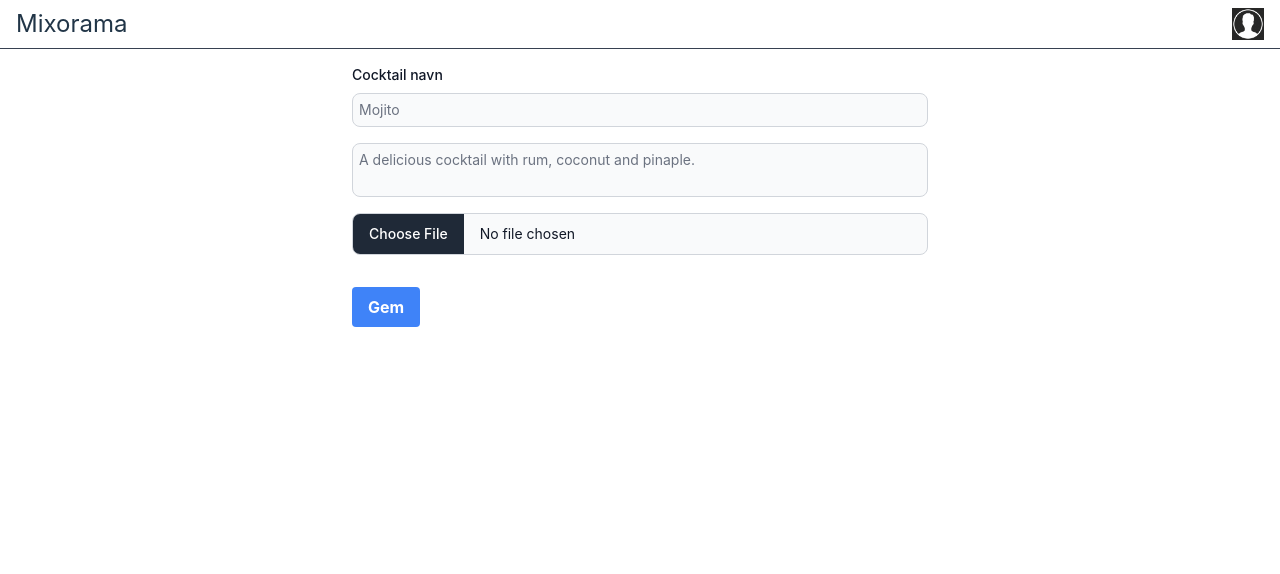
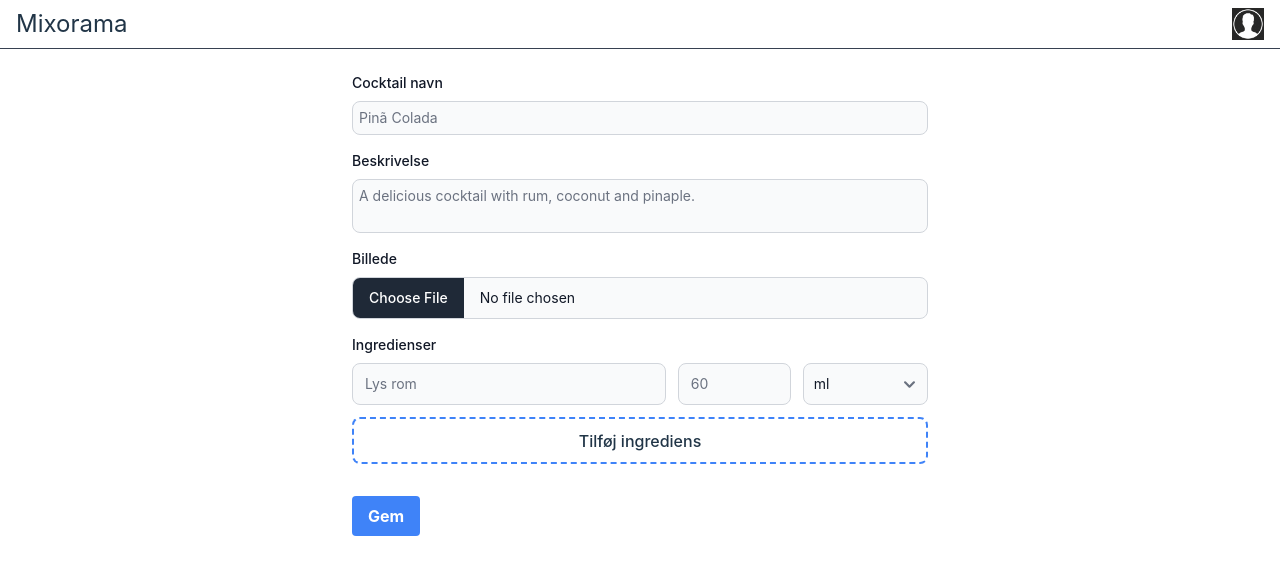
Before and after one commit to BuildItBusk/Mixorama, a React (Vite) app in the folder mixorama.client/: page /create in a window 1280 px wide. Shown: the top 574 px of the page. Built offline with nearby package versions, Linux system fonts and the light colour scheme; no server answers.

Commit message:
The approximate layout for the 'Create cocktail' form is now in place.

```diff
--- a/mixorama.client/src/components/FileInput.tsx
+++ b/mixorama.client/src/components/FileInput.tsx
@@ -11,9 +11,9 @@ const FileInput = forwardRef<HTMLInputElement, InputProps>(({ inputName, ...rest
       <input
         name={inputName as string}
         {...rest}
+        ref={ref}
         className="block w-full text-sm text-gray-900 border border-gray-300 rounded-lg cursor-pointer bg-gray-50 dark:text-gray-400 focus:outline-none dark:bg-gray-700 dark:border-gray-600 dark:placeholder-gray-400"
         aria-describedby="file_input_help"
-        id="file_input"
         type="file" />
     </>
   );
--- /dev/null
+++ b/mixorama.client/src/components/TextArea.tsx
@@ -0,0 +1,22 @@
+import { HTMLProps, forwardRef } from "react";
+import { FieldValues, FieldPath } from "react-hook-form";
+
+interface TextAreaProps extends HTMLProps<HTMLTextAreaElement> {
+    id: string;
+    inputName: FieldPath<FieldValues>;
+    placeholder: string;
+}
+
+const TextArea = forwardRef<HTMLTextAreaElement, TextAreaProps>((
+    { id, inputName, placeholder, ...rest }, ref) => {
+    return(
+        <textarea
+            id={id}
+            name={inputName as string}
+            {...rest}
+            ref={ref}
+            className="resize-none block w-full bg-gray-50 border border-gray-300 text-gray-900 text-sm rounded-lg focus:ring-blue-500 focus:border-blue-500 p-1.5 dark:bg-gray-700 dark:border-gray-600 dark:placeholder-gray-400 dark:text-white dark:focus:ring-blue-500 dark:focus:border-blue-500" placeholder="A delicious cocktail with rum, coconut and pinaple." />
+        )
+});
+
+export default TextArea;
--- a/mixorama.client/src/routes/CreateCocktail.tsx
+++ b/mixorama.client/src/routes/CreateCocktail.tsx
@@ -1,6 +1,7 @@
 import FileInput from "../components/FileInput";
 import Input from "../components/Input";
 import Label from "../components/Label";
+import TextArea from "../components/TextArea";
 import { useForm, SubmitHandler } from "react-hook-form";
 
 interface Cocktail {
@@ -17,14 +18,21 @@ interface Ingredient {
 }
 
 const CreateCocktail = () => {
-    const {register, handleSubmit} = useForm({
+    const {register, getValues, handleSubmit} = useForm<Cocktail>({
         defaultValues: {
             name: '',
             description: '',
             imageUrl: '',
-            ingredients: []
+            ingredients: [
+                {name: 'Lys rom', quantity: '', unit: ''}
+            ]
         }
     });
+
+    const onAddIngredient = () => {
+        console.log("Adding ingredient");
+        getValues().ingredients.push({name: '', quantity: '', unit: ''});
+    }
 
     const onSubmit: SubmitHandler<Cocktail> = async data => {
         try {
@@ -54,24 +62,61 @@ const CreateCocktail = () => {
     return (
         <>
             <div className="flex items-center justify-center content-start w-full">
-                <form onSubmit={handleSubmit(onSubmit)} className="w-full max-w-xl">
+                <form onSubmit={handleSubmit(onSubmit)} className="w-full max-w-xl mx-6 my-2">
                     <div className="mb-4">
                         <Label htmlFor="name" text="Cocktail navn" />
                         <Input
                             inputName="cockatailName"
-                            placeholder="Mojito"
+                            placeholder="Pinã Colada"
                             {...register("name")}
                         />
                     </div>
                     <div className="mb-4">
-                    <textarea
-                        id="description"
-                        className="resize-none block w-full bg-gray-50 border border-gray-300 text-gray-900 text-sm rounded-lg focus:ring-blue-500 focus:border-blue-500 p-1.5 dark:bg-gray-700 dark:border-gray-600 dark:placeholder-gray-400 dark:text-white dark:focus:ring-blue-500 dark:focus:border-blue-500" placeholder="A delicious cocktail with rum, coconut and pinaple." />
+                        <Label htmlFor="description" text="Beskrivelse" />
+                        <TextArea
+                            id="cocktailDescription"
+                            inputName="description"
+                            placeholder="A delicious cocktail with rum, coconut and pinaple."
+                            {...register("description")} />
                     </div>
                     <div className="mb-4">
+                        <Label htmlFor="imageUrl" text="Billede" />
                         <FileInput
                             inputName="imagePath"
                             {...register("imageUrl")} />
+                    </div>
+                    <div className="mb-4">
+                        <Label htmlFor="ingredients" text="Ingredienser" />
+
+                        <div  className="flex flex-col space-y-3">
+                            {getValues().ingredients.map(() => (
+                            <div key={Math.random()} className="flex flex-row space-x-3">
+                                <input
+                                    type="text"
+                                    placeholder="Lys rom"
+                                    className="block w-full text-sm text-gray-900 border border-gray-300 rounded-lg cursor-pointer bg-gray-50 dark:text-gray-400 focus:outline-none dark:bg-gray-700 dark:border-gray-600 dark:placeholder-gray-400" />
+
+                                <input
+                                    type="text"
+                                    placeholder="60"
+                                    className="block w-1/3 text-sm text-gray-900 border border-gray-300 rounded-lg cursor-pointer bg-gray-50 dark:text-gray-400 focus:outline-none dark:bg-gray-700 dark:border-gray-600 dark:placeholder-gray-400" />
+
+                                <select
+                                    className="w-1/3 bg-gray-50 border border-gray-300 text-gray-900 text-sm rounded-lg focus:ring-blue-500 focus:border-blue-500 block p-2.5 dark:bg-gray-700 dark:border-gray-600 dark:placeholder-gray-400 dark:text-white dark:focus:ring-blue-500 dark:focus:border-blue-500">
+                                    <option value="ml">ml</option>
+                                    <option value="dashes">stænk</option>
+                                    <option value="stk">stk</option>
+                                </select>
+                            </div>
+                            ))}
+                            <div>
+                                <button
+                                    type="button"
+                                    onClick={onAddIngredient}
+                                    className="w-full bg-transparent border-2 border-dashed border-blue-500">Tilføj ingrediens</button>
+                            </div>
+                        </div>
+
                     </div>
                     <div className="mb-4">
                         <input type="submit"
```
